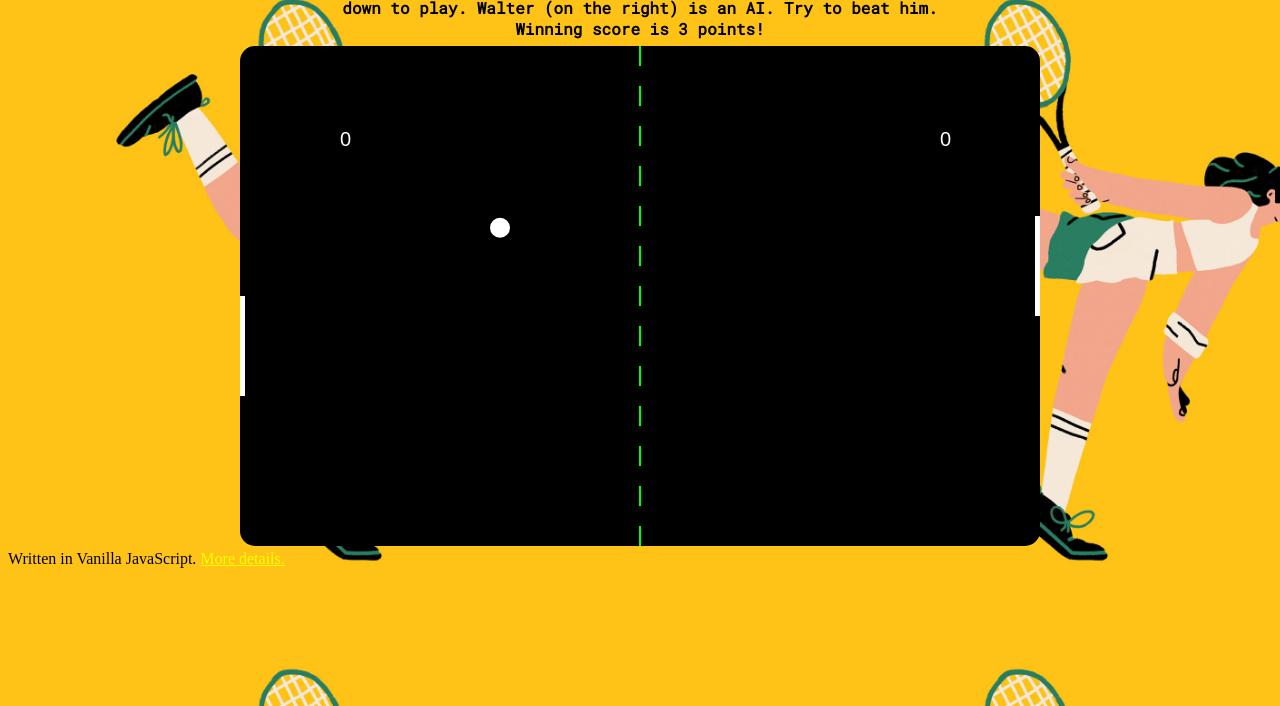
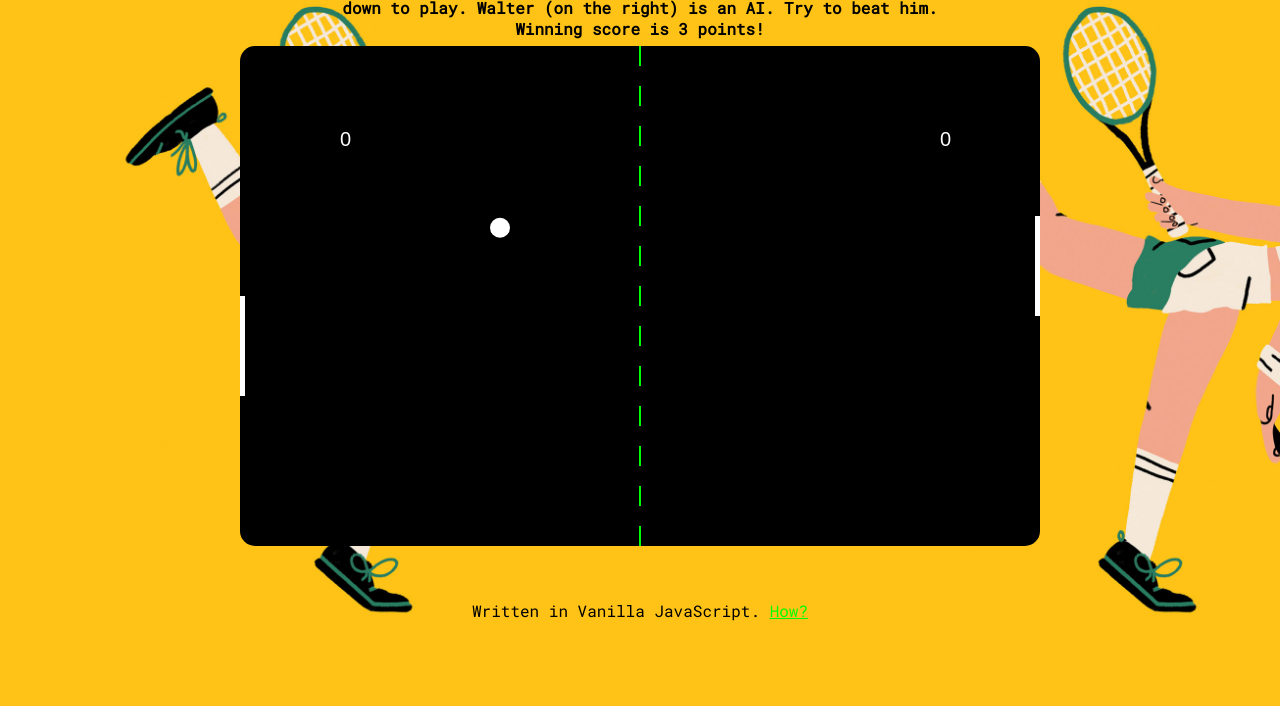
Before and after one commit to vunderkind/snek, a plain HTML site: page games/tennis.html in a window 1280 px wide. Shown: the part 94-800 px from the top of the page. Drawn offline with Linux system fonts and the light colour scheme.

Commit message:
Final stylings

```diff
--- a/tennis.html
+++ b/games/tennis.html
@@ -3,7 +3,7 @@
 <head>
     <meta charset="UTF-8">
     <meta name="viewport" content="width=device-width, initial-scale=1.0">
-    <link rel="stylesheet" href="tennis.css">
+    <link rel="stylesheet" href="/styles/tennis.css">
     <title>TENNIS</title>
 </head>
 <body>
@@ -15,8 +15,8 @@
     <div id='noplay'>
         Whoopsie. <br/> This game is designed for web only. Please use your lappie. <br/> >:(
     </div>
-    <script src='js/tennis.js'></script>
+    <script src='/js/tennis.js'></script>
 
-    <footer>Written in Vanilla JavaScript. <a href="about.html">More details.</a></footer>
+    <footer>Written in Vanilla JavaScript. <a href="/games/about.html">How?</a></footer>
 </body>
 </html>
--- a/tennis.css
+++ b/styles/tennis.css
@@ -2,7 +2,7 @@
 @import url('https://fonts.googleapis.com/css2?family=Roboto+Mono&display=swap');
 :root{
     background: yellow;
-    background-image: url('tennis.jpg');
+    background-image: url('/images/tennis.jpg');
     background-size: contain;
     font-family: 'Spectral';
     width: 100vw;
@@ -62,3 +62,15 @@ canvas{
 a {
     color: yellow;
 }
+
+footer {
+    /* position: fixed; */
+    margin-top: 50px;
+    color: black;
+    font-family: 'Roboto Mono';
+    text-align: center;
+}
+
+footer a{
+    color: lime;
+}
```
Also changed, not shown: games/about.html (renamed from about.html, +2 -2 lines), games/index.html (renamed from index.html, +1 -1 lines), images/tennis.jpg (renamed from tennis.jpg), styles/snake.css (renamed from snake.css), 1 other file.
